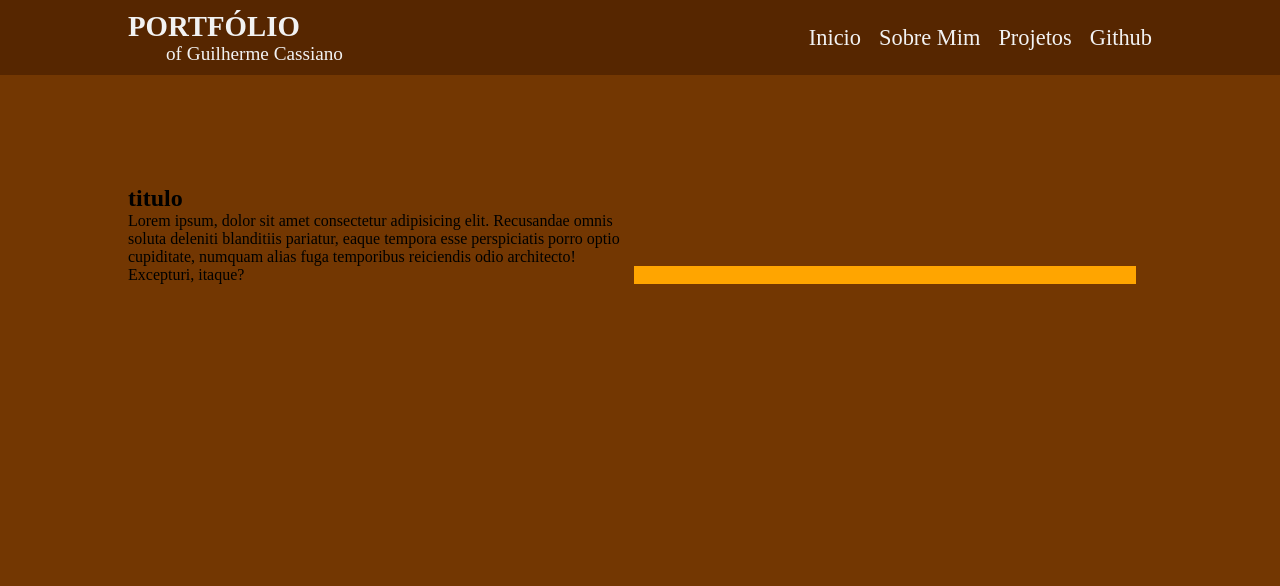
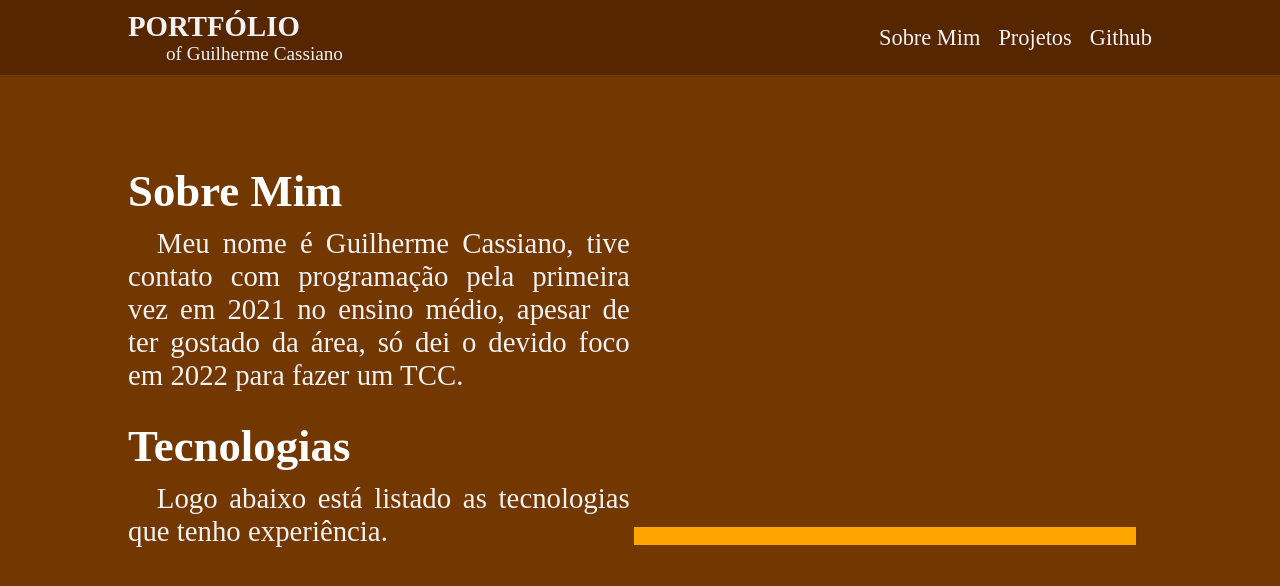
Before and after one commit to guicassiano/portfolio, a plain HTML site: page index.html in a window 1280 px wide. Drawn offline with Linux system fonts and the light colour scheme.

Commit message:
add text about me

```diff
--- a/assets/css/style.css
+++ b/assets/css/style.css
@@ -10,7 +10,6 @@
 }
 body{
     background-color: var(--Laranja-total-2-hex);
-
 }
 .header{
     background-color: var(--Laranja-total-3-hex);
@@ -40,15 +39,35 @@ a{
     color: var(--Laranja-total-5-hex);
     font-size: 1.4em;
     text-transform: capitalize;
+    transition-property: all;
+    transition-duration: 1.8s;
 }
 a:hover{
     border-bottom: 1px solid var(--Laranja-total-5-hex);
     font-size: 1.6em;
+    transition-property: all;
+    transition-duration: 1.8s;
+    transition-timing-function: linear;
 }
 main{
-    margin: 110px 10%;
+    margin: 90px 10%;
 }
 main div{
     display: inline-block;
     width: 49%;
 }
+.about-me{
+    color: #F2F2F2;
+}
+.about-me h2{
+    font-size: 2.8em;
+    text-transform: capitalize;
+    margin-bottom: 10px;
+    color: #fff;
+}
+.about-me p{
+    font-size: 1.8em;
+    text-align: justify;
+    text-indent: 1em;
+    margin-bottom: 28px;
+}
--- a/index.html
+++ b/index.html
@@ -16,7 +16,6 @@
             </div>
             <nav>
                 <ul>
-                    <li><a href="#">inicio</a></li>
                     <li><a href="#">sobre mim</a></li>
                     <li><a href="#">projetos</a></li>
                     <li><a href="#">github</a></li>
@@ -25,9 +24,11 @@
         </header>
 
         <main>
-            <div>
-                <h2>titulo</h2>
-                <p>Lorem ipsum, dolor sit amet consectetur adipisicing elit. Recusandae omnis soluta deleniti blanditiis pariatur, eaque tempora esse perspiciatis porro optio cupiditate, numquam alias fuga temporibus reiciendis odio architecto! Excepturi, itaque?</p>
+            <div class="about-me">
+                <h2>sobre mim</h2>
+                <p>Meu nome é Guilherme Cassiano, tive contato com programação pela primeira vez em 2021 no ensino médio, apesar de ter gostado da área, só dei o devido foco em 2022 para fazer um TCC.</p>
+                <h2>tecnologias</h2>
+                <p>Logo abaixo está listado as tecnologias que tenho experiência.</p>
             </div>
             <div style="background-color: orange;">
                 <img src="" alt="">
```
